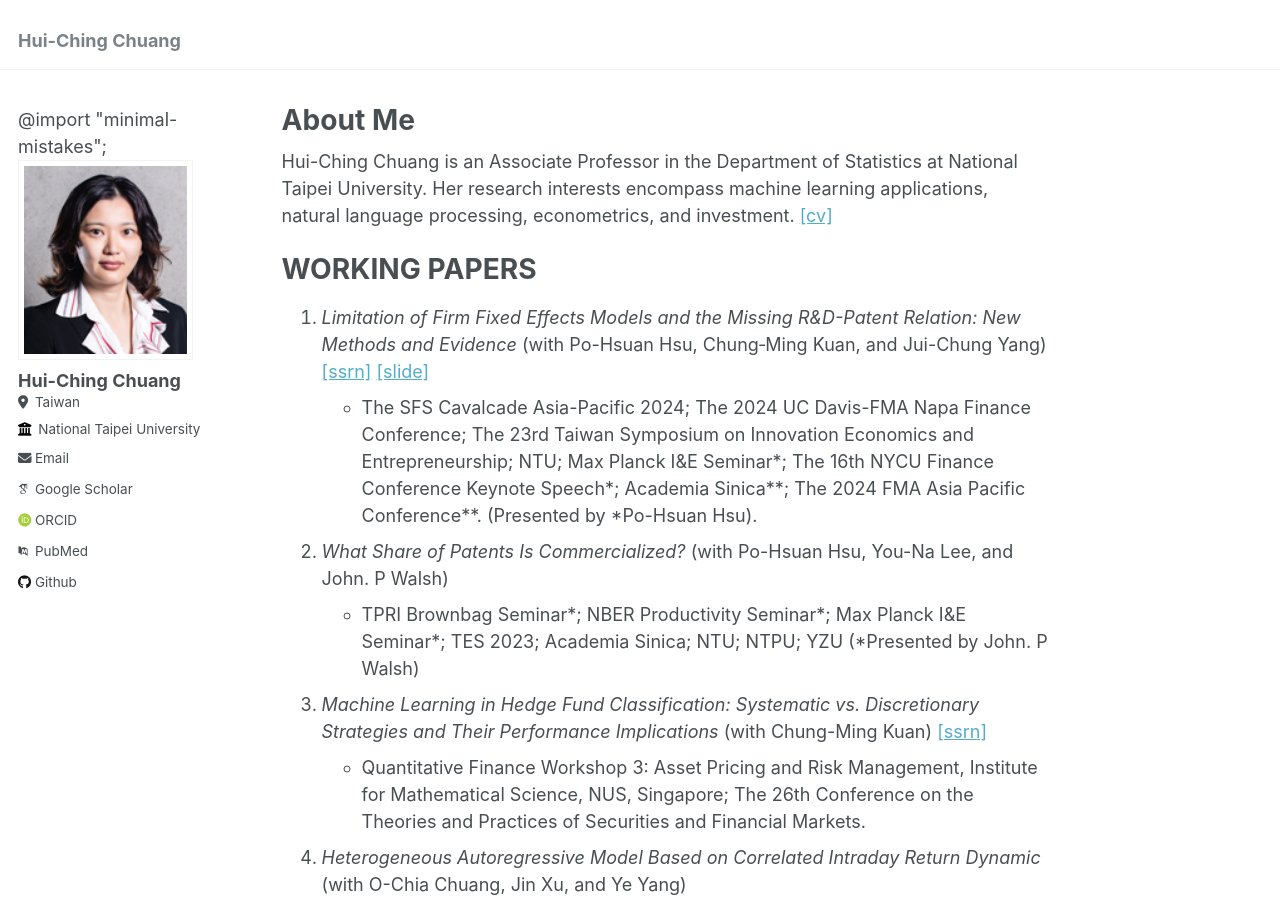
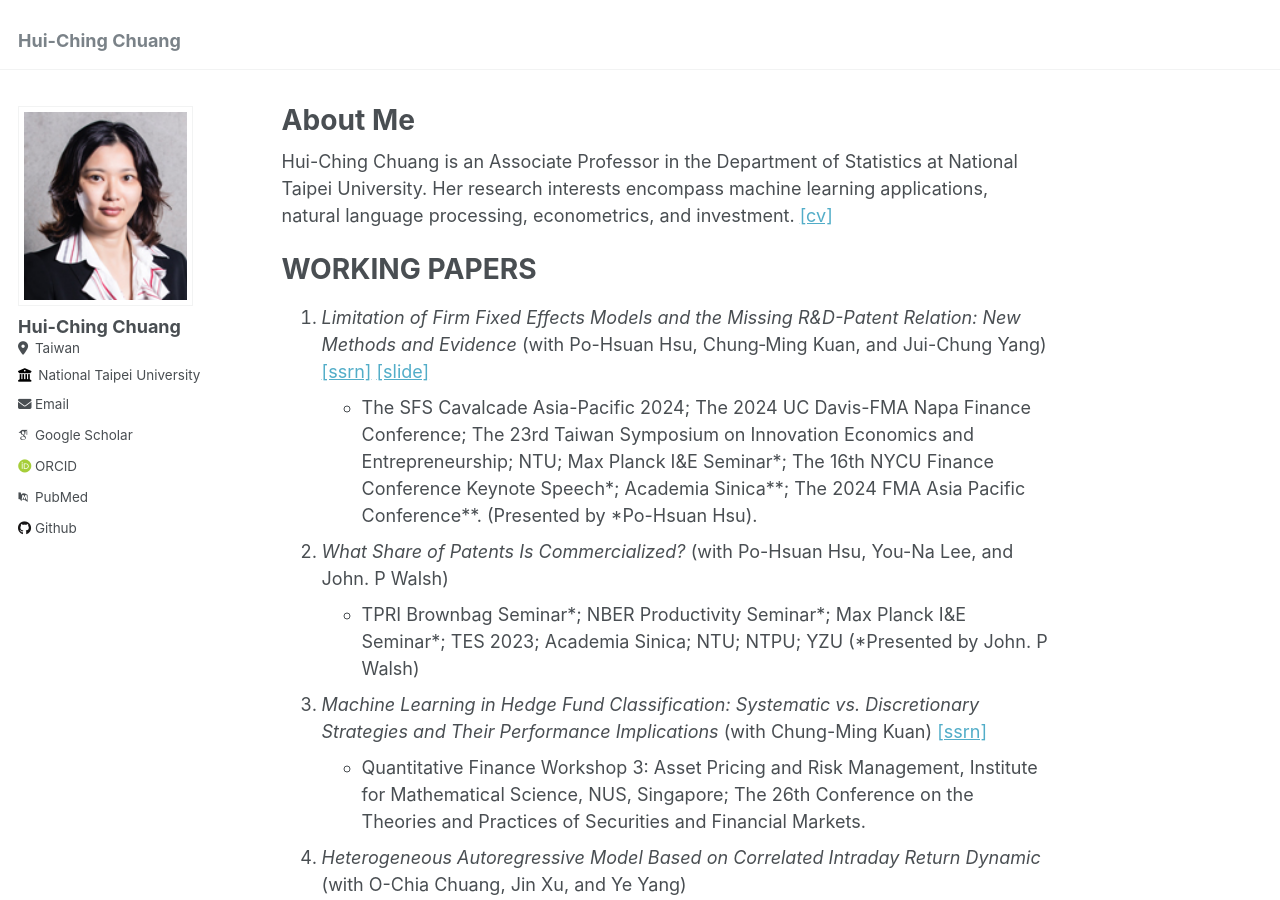
Before and after one commit to hcchuang/hcchuang.github.io, a Jekyll site: the page built from _pages/about.md, in a window 1280 px wide and 900 px high. Built offline with Jekyll 4.4.1, drawn with Linux system fonts in a browser that asks for light colours; some web fonts are replaced.

Commit message:
Update author-profile.html

```diff
--- a/_includes/author-profile.html
+++ b/_includes/author-profile.html
@@ -6,8 +6,6 @@
 
 
 <div itemscope itemtype="http://schema.org/Person">
-
-  @import "minimal-mistakes";
 
   <div class="author__avatar">
     {% if author.avatar contains "://" %}
```
